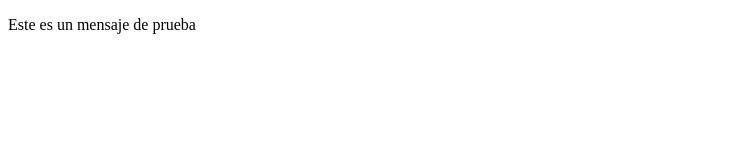
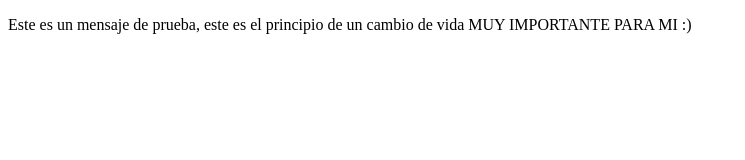
Before and after one commit to Gabalor/proyectoDemoCursoPrework, a plain HTML site: page index.html in a window 1280 px wide. Shown: the whole page, without its empty margins (0-745 px from the left). Drawn offline with Linux system fonts and the light colour scheme.

Commit message:
Cambio de vida

```diff
--- a/index.html
+++ b/index.html
@@ -7,7 +7,7 @@
     <title>Hola Mundo</title>
 </head>
 <body>
-    <p>Este es un mensaje de prueba</p>
+    <p>Este es un mensaje de prueba, este es el principio de un cambio de vida MUY IMPORTANTE PARA MI :)</p>
 
 </body>
 </html>
```
